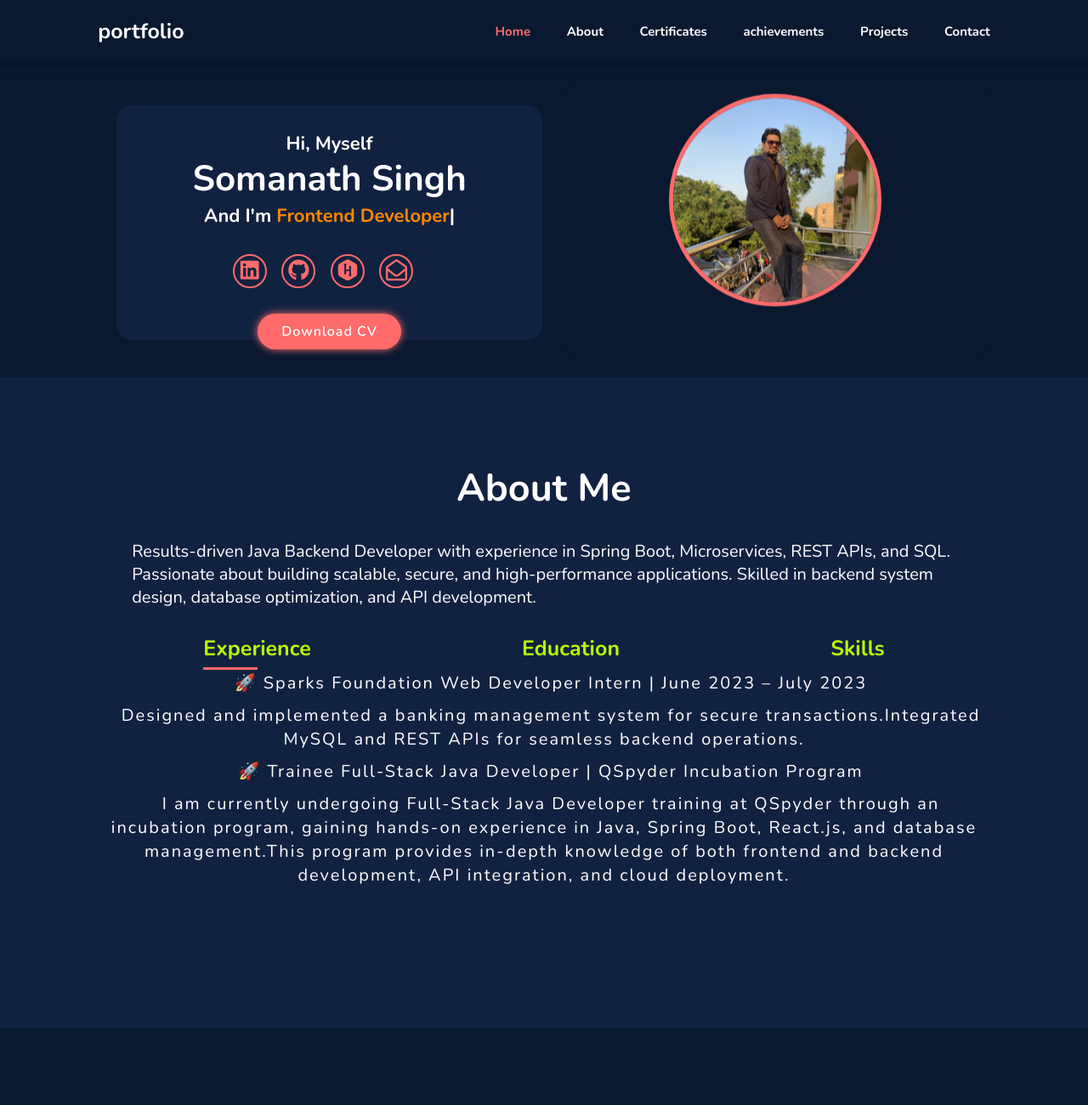
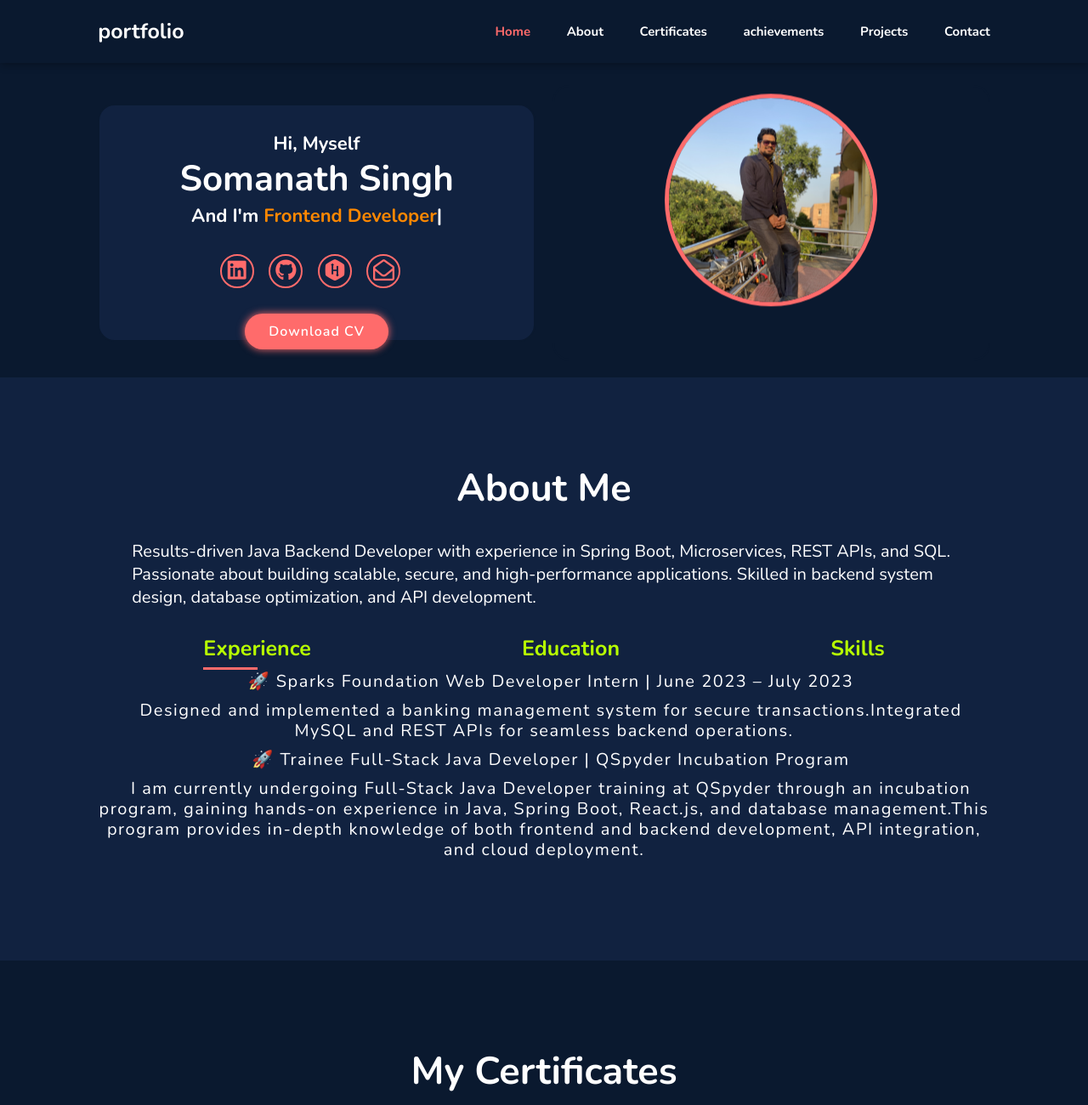
Before and after one commit to Somanath-Singh/Somanath-Portfolio, a plain HTML site: page index.html in a window 1280 px wide. Shown: the top 1300 px of the page at 85% size. Drawn offline with nearby package versions, Linux system fonts and the light colour scheme.

Commit message:
final updated code

```diff
--- a/css/style.css
+++ b/css/style.css
@@ -78,7 +78,7 @@ section{
 }
 .home-container {
     display: flex;
-    justify-content: space-around;
+    justify-content: space-between;
     align-items: center;
     flex-wrap: wrap;
     gap: 2rem;
@@ -98,7 +98,6 @@ section{
 }
 #home-info{
     height: 50vh;
-    margin-left: 2rem;
 }
 #home-info h3 {
     font-size: 2.2rem;
@@ -465,10 +464,6 @@ section{
 }
 /*BREAK POINT*/
 @media (max-width: 1640px){
-<<<<<<< HEAD
-
-=======
->>>>>>> 9b410857a5c0ac55a297d4c2dd10a3fb9bb3f5f6
     .tab-contents{
         height: 40vh;
         line-height: 24px;
```
